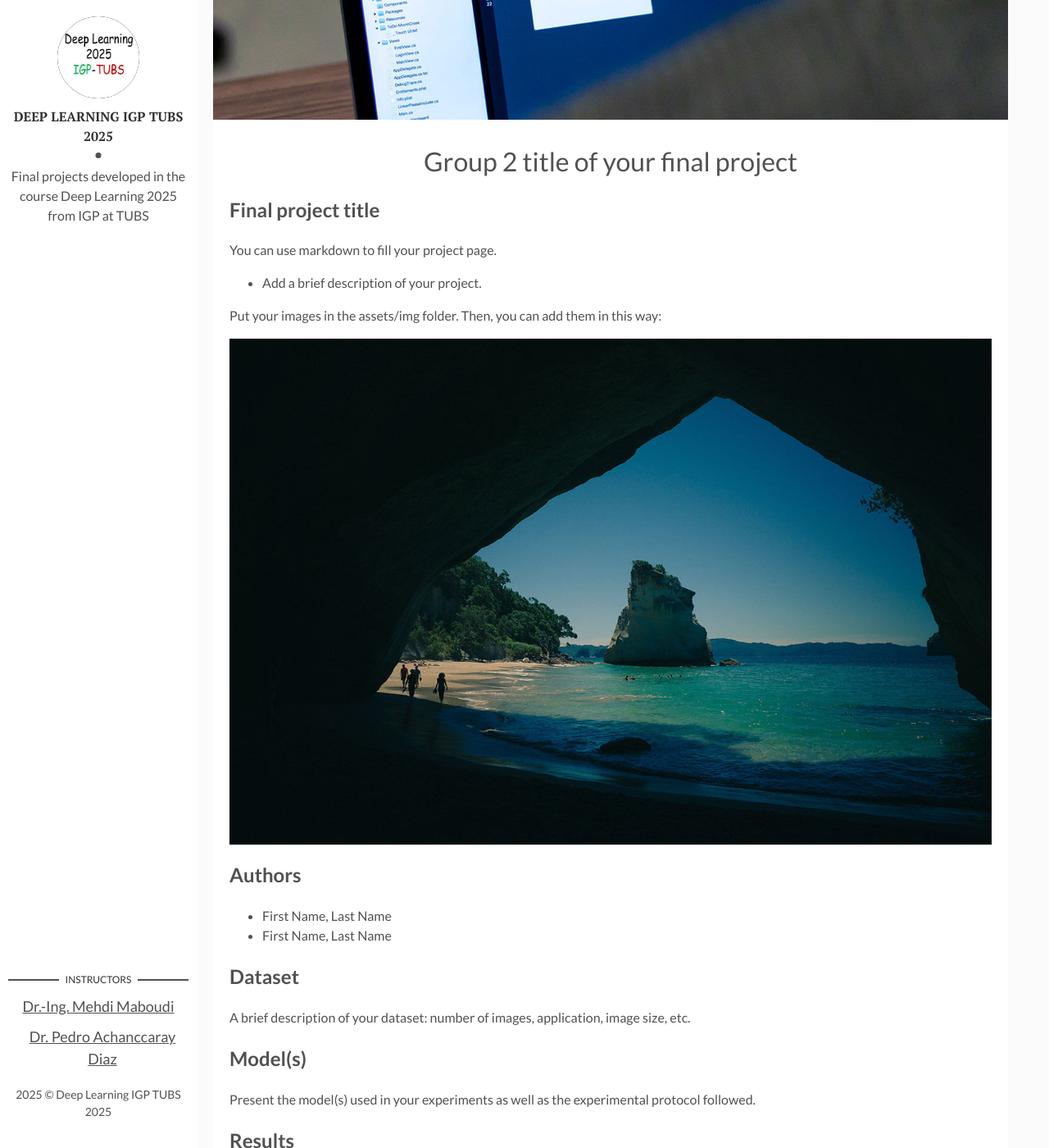
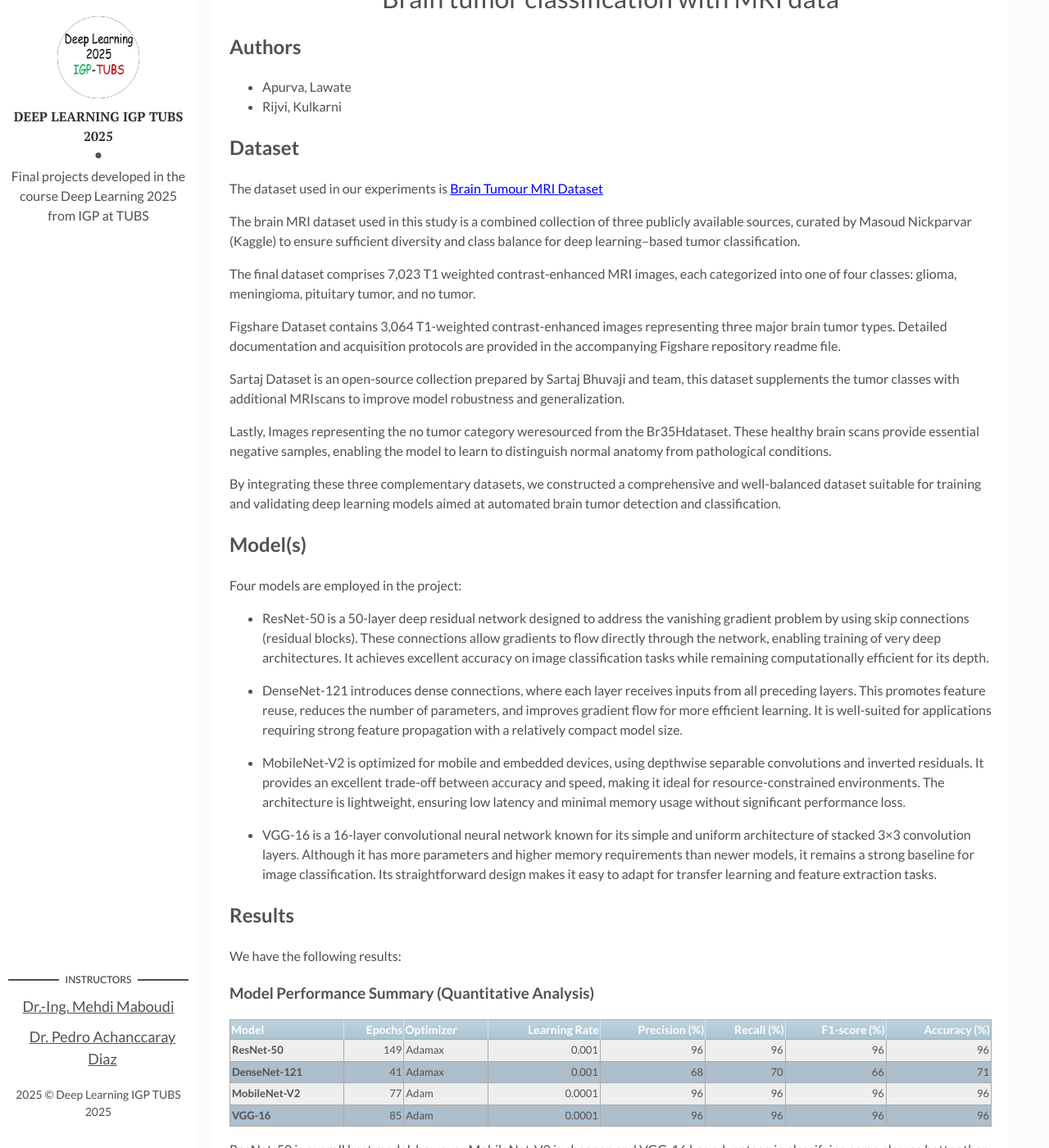
Before and after one commit to Deep-Learning-IGP-TUBS-SoSe2025/Deep-Learning-IGP-TUBS-SoSe2025.github.io, a Jekyll site: the page built from _posts/2025-04-17-Group-2.markdown, in a window 1280 px wide and 1400 px high, scrolled down 374 px. Shown: the whole window at 82% size. Built offline with Jekyll 4.4.1, drawn with Linux system fonts in a browser that asks for light colours; some of the changed text lies outside the part shown.

Commit message:
update group 2

```diff
--- a/_posts/2025-04-17-Group-2.markdown
+++ b/_posts/2025-04-17-Group-2.markdown
@@ -1,32 +1,71 @@
 ---
 layout: post
-title: Group 2 title of your final project
+title: Brain tumor classification with MRI data
 date: 2025-04-17 13:32:20 +0300
 description: Project description # Add post description (optional)
-img: how-to-start.jpg # Add image post (optional), put your image in assets/img/
+img: group-2-cover.png # Add image post (optional), put your image in assets/img/
 fig-caption: # Add figcaption (optional)
 tags: [Projects]
 ---
 
-## Final project title
-
-You can use markdown to fill your project page.
-
-- Add a brief description of your project.
-
-Put your images in the assets/img folder. Then, you can add them in this way:
-
-![My Figure]({{site.baseurl}}/assets/img/we-in-rest.jpg)
-
 ## Authors
- - First Name, Last Name
- - First Name, Last Name
+ - Apurva, Lawate
+ - Rijvi, Kulkarni
 
 ## Dataset
-A brief description of your dataset: number of images, application, image size, etc.
+The dataset used in our experiments is [Brain Tumour MRI Dataset](https://www.kaggle.com/datasets/masoudnickparvar/brain-tumor-mri-dataset/data)
+
+The brain MRI dataset used in this study is a combined collection of three publicly available  sources, curated by Masoud Nickparvar (Kaggle) to ensure sufficient diversity and class balance for deep learning–based tumor classification.
+
+The final dataset comprises 7,023 T1 weighted contrast-enhanced MRI images, each categorized into one of four classes: glioma, meningioma, pituitary tumor, and no tumor.
+
+Figshare Dataset contains 3,064 T1-weighted contrast-enhanced images representing three major brain tumor types. Detailed documentation
+ and acquisition protocols are provided in the accompanying Figshare repository readme file.
+
+Sartaj Dataset is an open-source collection prepared by Sartaj Bhuvaji and team, this dataset supplements the tumor classes with additional MRIscans to improve model robustness and generalization.
+
+Lastly, Images representing the no tumor category weresourced from the Br35Hdataset. These healthy brain scans provide essential negative samples, enabling the model to learn to distinguish normal anatomy from pathological conditions.
+
+By integrating these three complementary datasets, we constructed a comprehensive and well-balanced dataset suitable for training and
+ validating deep learning models aimed at automated brain tumor detection and classification.
 
 ## Model(s)
-Present the model(s) used in your experiments as well as the experimental protocol followed.
+Four models are employed in the project:
+
+- ResNet-50 is a 50-layer deep residual network designed to address the vanishing gradient problem by using skip connections (residual blocks). These connections allow gradients to flow directly through the network, enabling training of very deep architectures. It achieves excellent accuracy on image classification tasks while remaining computationally efficient for its depth.
+
+- DenseNet-121 introduces dense connections, where each layer receives inputs from all preceding layers. This promotes feature reuse, reduces the number of parameters, and improves gradient flow for more efficient learning. It is well-suited for applications requiring strong feature propagation with a relatively compact model size.
+
+- MobileNet-V2 is optimized for mobile and embedded devices, using depthwise separable convolutions and inverted residuals. It provides an excellent trade-off between accuracy and speed, making it ideal for resource-constrained environments. The architecture is lightweight, ensuring low latency and minimal memory usage without significant performance loss.
+
+- VGG-16 is a 16-layer convolutional neural network known for its simple and uniform architecture of stacked 3×3 convolution layers. Although it has more parameters and higher memory requirements than newer models, it remains a strong baseline for image classification. Its straightforward design makes it easy to adapt for transfer learning and feature extraction tasks.
 
 ## Results
-Show your results and comment them briefly.
+We have the following results:
+
+### Model Performance Summary (Quantitative Analysis)
+
+| Model        | Epochs | Optimizer | Learning Rate | Precision (%) | Recall (%) | F1-score (%) | Accuracy (%) |
+|--------------|-------:|----------|--------------:|--------------:|----------:|------------:|------------:|
+| **ResNet-50**   | 149   | Adamax   | 0.001        | 96           | 96       | 96         | 96         |
+| **DenseNet-121**| 41    | Adamax   | 0.001        | 68           | 70       | 66         | 71         |
+| **MobileNet-V2**| 77    | Adam     | 0.0001       | 96           | 96       | 96         | 96         |
+| **VGG-16**      | 85    | Adam     | 0.0001       | 96           | 96       | 96         | 96         |
+
+ResNet-50 is overall best model, however MobileNet-V2 is cheaper, and VGG-16 has advantage in classifying some classes better than other two.
+
+### GradCAM (Qualitative Analysis)
+
+The below 4 images are good representation for where the respective models were actually looking to make the Classifications:
+
+ResNet-50:
+![ResNet-50]({{site.baseurl}}/assets/img/group2/resnet50_gradcam.png)
+
+DenseNet-121:
+![DenseNet-121]({{site.baseurl}}/assets/img/group2/densenet121_gradcam.png)
+
+MobileNet-V2:
+![MobileNet-V2]({{site.baseurl}}/assets/img/group2/mobilenetv2_gradcam.png)
+
+VGG-16:
+![VGG-16]({{site.baseurl}}/assets/img/group2/vgg16_gradcam.png)
```
Also changed, not shown: assets/img/group-2-cover.png (added), assets/img/group2/densenet121_gradcam.png (added), assets/img/group2/mobilenetv2_gradcam.png (added), assets/img/group2/resnet50_gradcam.png (added), assets/img/group2/vgg16_gradcam.png (added).
